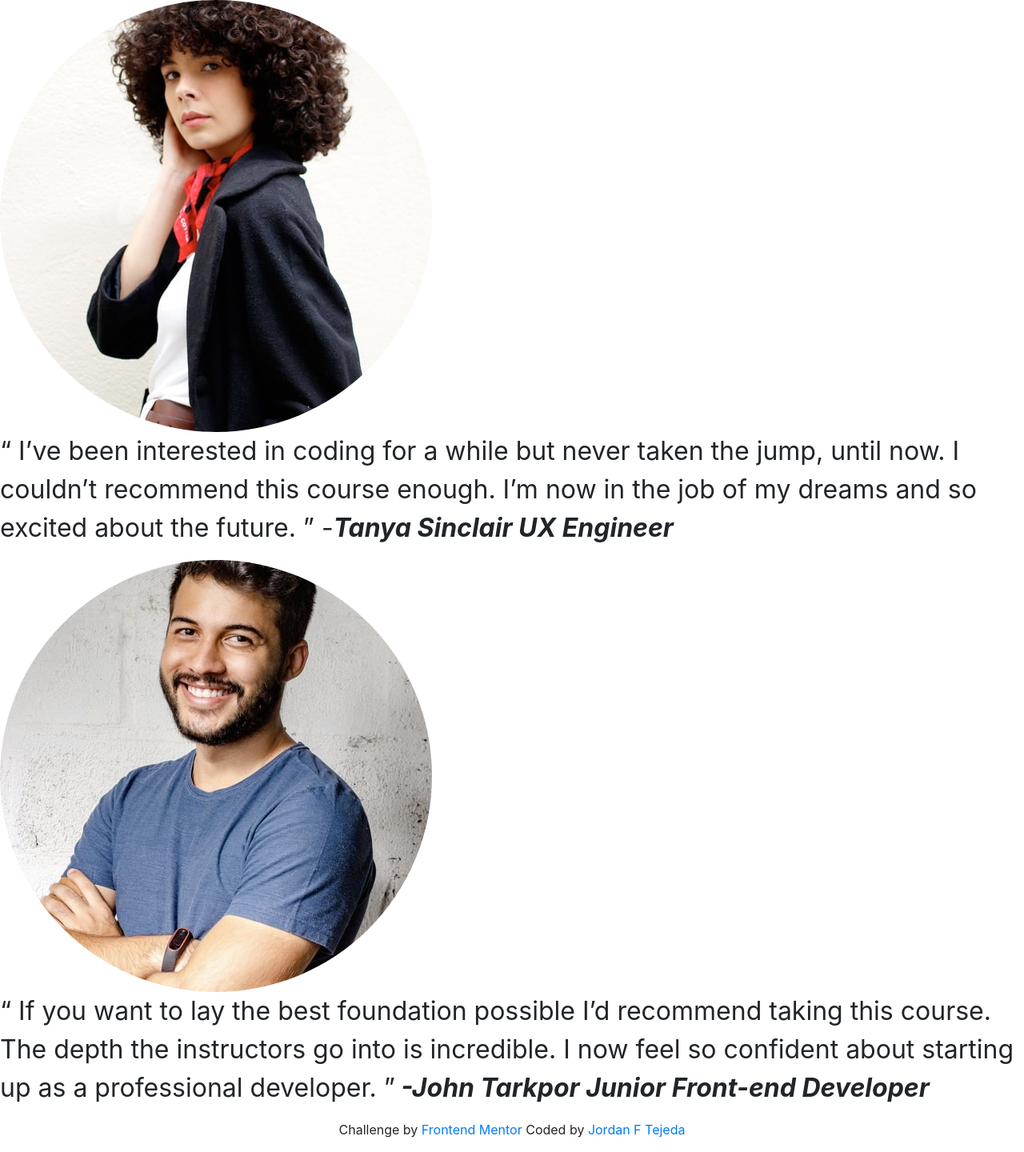
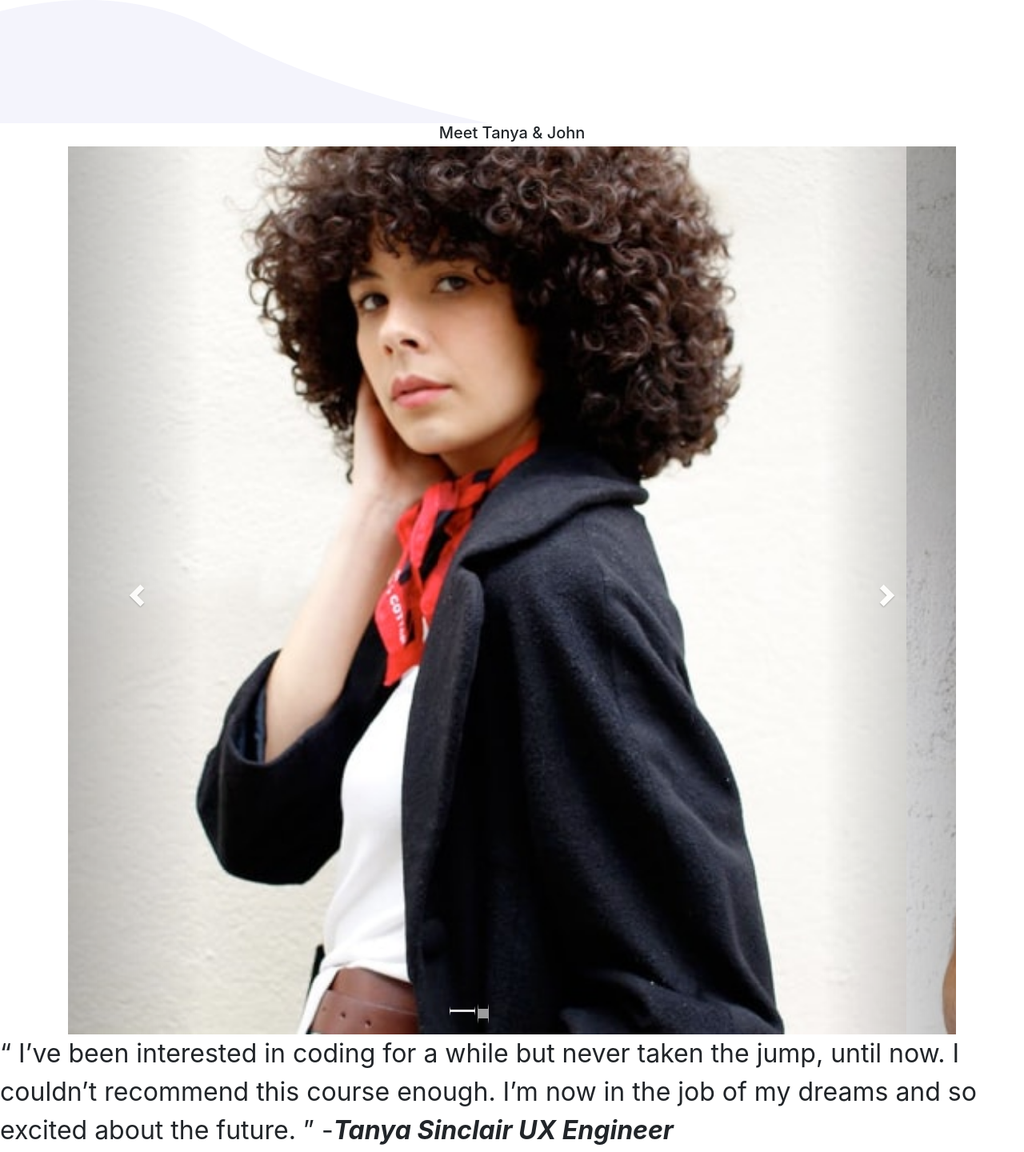
Before and after one commit to tejedajordan/Coding-Bootcamp-Testimonial-card, a plain HTML site: page index.html in a window 1280 px wide. Shown: the top 1440 px of the page at 80% size. Drawn offline with nearby package versions, Linux system fonts and the light colour scheme.

Commit message:
managed to creade image carousel but still needs proper text placements

```diff
--- a/index.html
+++ b/index.html
@@ -1,9 +1,10 @@
 <!DOCTYPE html>
 <html lang="en">
 <head>
+	<!-- displays site properly based on user's device -->
   <meta charset="UTF-8">
-  <meta name="viewport" content="width=device-width, initial-scale=1.0"> <!-- displays site properly based on user's device -->
-
+  <meta name="viewport" content="width=device-width, initial-scale=1.0">
+	<!--favicon-->
   <link rel="icon" type="image/png" sizes="32x32" href="./images/favicon-32x32.png">
 	<!-- Style Rules For Google Font Inter -->
 	<link rel="preconnect" href="https://fonts.googleapis.com">
@@ -11,6 +12,9 @@
 	<link href="https://fonts.googleapis.com/css2?family=Inter:wght@300&display=swap" rel="stylesheet">
 	<!-- CSS styles for bootcamp project -->
 	<link rel="stylesheet" type="text/css" href="/styles.css"/>
+	<script src="https://ajax.googleapis.com/ajax/libs/jquery/3.5.1/jquery.min.js"></script>
+  <script src="https://maxcdn.bootstrapcdn.com/bootstrap/3.4.1/js/bootstrap.min.js"></script>
+	<link rel="stylesheet" href="https://maxcdn.bootstrapcdn.com/bootstrap/3.4.1/css/bootstrap.min.css">
 	<link rel="stylesheet" href="https://stackpath.bootstrapcdn.com/bootstrap/4.4.1/css/bootstrap.min.css" integrity="sha384-Vkoo8x4CGsO3+Hhxv8T/Q5PaXtkKtu6ug5TOeNV6gBiFeWPGFN9MuhOf23Q9Ifjh" crossorigin="anonymous">
 	<script src="https://stackpath.bootstrapcdn.com/bootstrap/4.4.1/js/bootstrap.min.js" integrity="sha384-wfSDF2E50Y2D1uUdj0O3uMBJnjuUD4Ih7YwaYd1iqfktj0Uod8GCExl3Og8ifwB6" crossorigin="anonymous"></script>
 
@@ -23,57 +27,51 @@
   </style>
 </head>
 <body>
-	<!--<div id="carouselExampleIndicators" class="carousel slide" data-ride="carousel">
-  <ol class="carousel-indicators">
-    <li data-target="#carouselExampleIndicators" data-slide-to="0" class="active"></li>
-    <li data-target="#carouselExampleIndicators" data-slide-to="1"></li>
-    <li data-target="#carouselExampleIndicators" data-slide-to="2"></li>
-  </ol>
-  <div class="carousel-inner">
-    <div class="carousel-item active">
-      <img class="d-block w-100 rounded-circle" src="images/image-tanya.jpg" alt="Tanya">
+
+<img src="images/pattern-curve.svg" alt="curve image" >
+<!--carousel with Tanya and John-->
+
+	<div class="container">
+  <h2 align="center">Meet Tanya & John</h2>
+  <div id="myCarousel" class="carousel slide" data-ride="carousel">
+    <!-- Indicators -->
+    <ol class="carousel-indicators">
+      <li data-target="#myCarousel" data-slide-to="0" class="active"></li>
+      <li data-target="#myCarousel" data-slide-to="1"></li>
+    </ol>
+
+    <!-- Wrapper for slides -->
+    <div class="carousel-inner">
+      <div class="item active">
+        <img src="images/image-tanya.jpg" alt="Tanya" style="width:100%;">
+      </div>
+
+      <div class="item">
+        <img src="images/image-john.jpg" alt="John" style="width:100%;">
+      </div>
+
     </div>
-    <div class="carousel-item">
-      <img class="d-block w-100 rounded-circle" src="images/image-john.jpg" alt="John">
-    </div>
-    <div class="carousel-item">
-      <img class="d-block w-100 rounded-circle" src="design/desktop-design-slide-1.jpg" alt="Third slide">
-    </div>
+
+    <!-- Left and right controls -->
+    <a class="left carousel-control" href="#myCarousel" data-slide="prev">
+      <span class="glyphicon glyphicon-chevron-left"></span>
+      <span class="sr-only">Previous</span>
+    </a>
+    <a class="right carousel-control" href="#myCarousel" data-slide="next">
+      <span class="glyphicon glyphicon-chevron-right"></span>
+      <span class="sr-only">Next</span>
+    </a>
   </div>
-  <a class="carousel-control-prev" href="#carouselExampleIndicators" role="button" data-slide="prev">
-    <span class="carousel-control-prev-icon" aria-hidden="true"></span>
-    <span class="sr-only">Previous</span>
-  </a>
-  <a class="carousel-control-next" href="#carouselExampleIndicators" role="button" data-slide="next">
-    <span class="carousel-control-next-icon" aria-hidden="true"></span>
-    <span class="sr-only">Next</span>
-  </a>
-</div>-->
-
-	<!--Carousel for pictures of tanya and John with quotes-->
-
-  <!--<div id="carouselExampleIndicators" class="carousel slide" data-ride="carousel">
-	  <ol class="carousel-indicators">
-	    <li data-target="#carouselExampleIndicators" data-slide-to="0" class="active"></li>
-	    <li data-target="#carouselExampleIndicators" data-slide-to="1"></li>
-    </ol>
-	  <div class="carousel-inner">
-	    <div class="carousel-item active"> <img class="d-block w-100 rounded-circle" src="/images/image-tanya.jpg" alt="Tanya"> </div>
-	    <div class="carousel-item rounded-circle"> <img class="d-block w-100" src="/images/image-john.jpg" alt="John"> </div>
-    </div>
-	  <a class="carousel-control-prev" href="#carouselExampleIndicators" role="button" data-slide="prev"> <span class="carousel-control-prev-icon" aria-hidden="true"></span> <span class="sr-only">Previous</span> </a> <a class="carousel-control-next" href="#carouselExampleIndicators" role="button" data-slide="next"> <span class="carousel-control-next-icon" aria-hidden="true"></span> <span class="sr-only">Next</span> </a>
-	</div>-->
+</div>
 
 
-
-	<img src="images/image-tanya.jpg" alt"Tanya" class="rounded-circle">
 
 <p>“ I’ve been interested in coding for a while but never taken the jump, until now.
   I couldn’t recommend this course enough. I’m now in the job of my dreams and so
   excited about the future. ” -<strong><em>Tanya Sinclair
   UX Engineer</em></strong></p>
 
-	<img src="images/image-john.jpg" alt="John" class="rounded-circle">
+
 
  <p> “ If you want to lay the best foundation possible I’d recommend taking this course.
   The depth the instructors go into is incredible. I now feel so confident about
--- a/styles.css
+++ b/styles.css
@@ -3,4 +3,6 @@
 
 @media (min-width: 451px) and (max-width: 1440px){
 	p {font-size: 32px;}
+
+	img {align-content: space-between;}
 }
```
